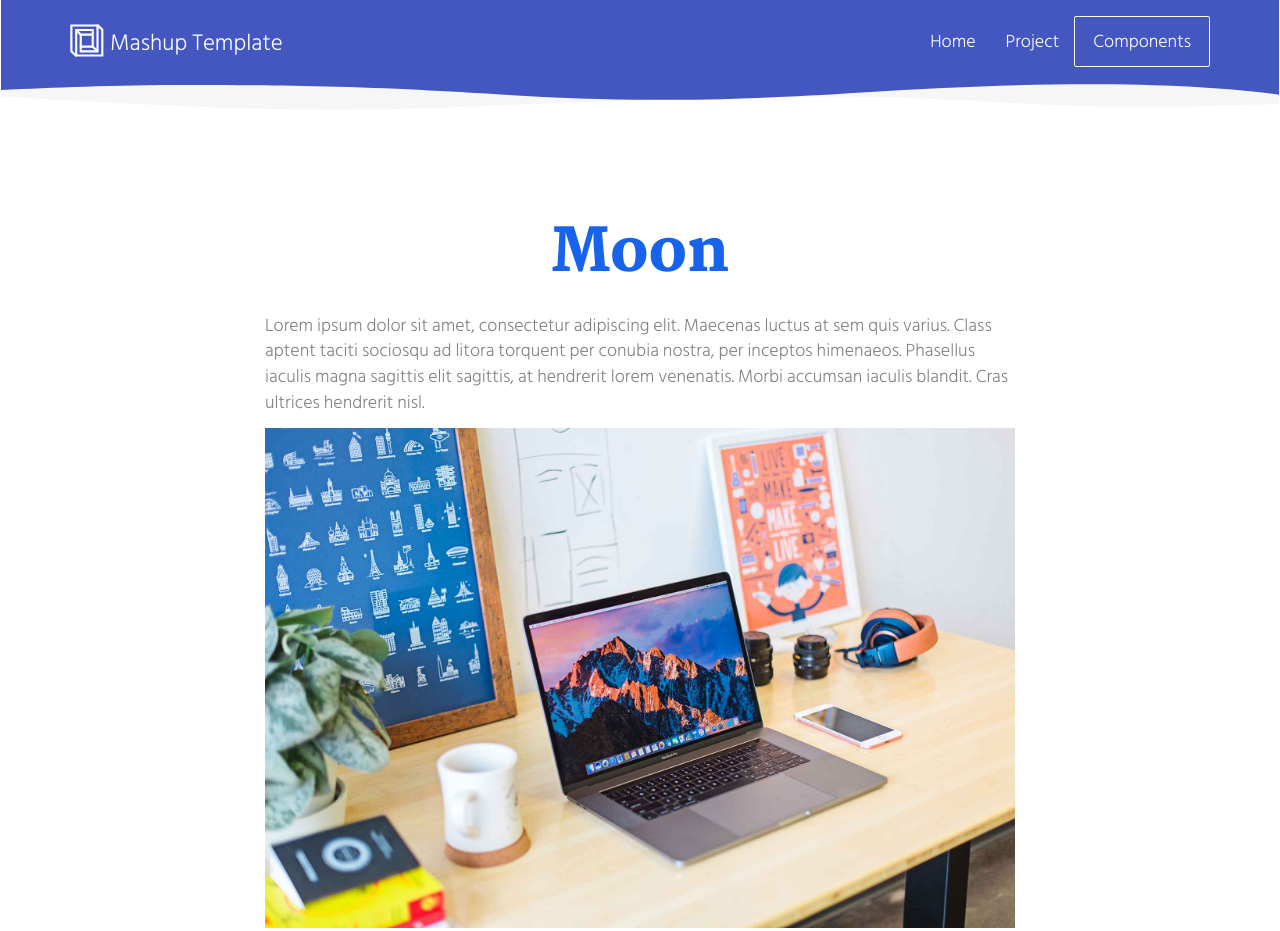
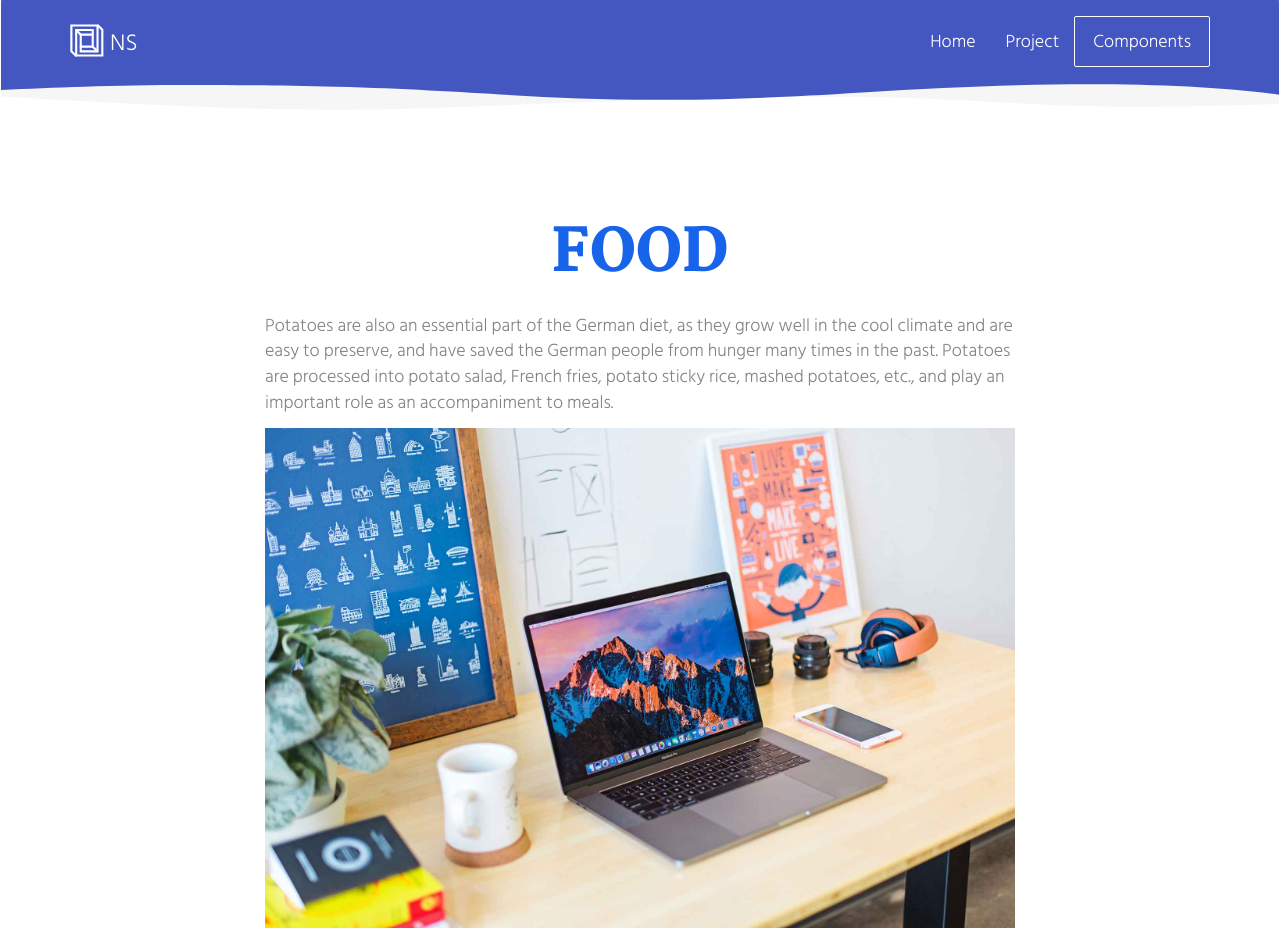
Before and after one commit to nutsseaweed/web, a plain HTML site: page project.html in a window 1280 px wide. Shown: the top 931 px of the page. Drawn offline with Linux system fonts and the light colour scheme.

Commit message:
Update project.html

```diff
--- a/project.html
+++ b/project.html
@@ -36,7 +36,7 @@
         </button>
         <a class="navbar-brand" href="./index.html" title="">
           <img src="./assets/images/mashup-icon.svg" class="navbar-logo-img" alt="">
-          Mashup Template
+          NS
         </a>
       </div>
 
@@ -60,9 +60,9 @@
     <div class="container">
       <div class="row">
         <div class="col-xs-12 col-md-8 col-md-offset-2">
-          <h1 class="text-center">Moon</h1>
-          <p>Lorem ipsum dolor sit amet, consectetur adipiscing elit. Maecenas luctus at sem quis varius.
-          Class aptent taciti sociosqu ad litora torquent per conubia nostra, per inceptos himenaeos. Phasellus iaculis magna sagittis elit sagittis, at hendrerit lorem venenatis. Morbi accumsan iaculis blandit. Cras ultrices hendrerit nisl.</p>
+          <h1 class="text-center">FOOD</h1>
+          <p>
+         Potatoes are also an essential part of the German diet, as they grow well in the cool climate and are easy to preserve, and have saved the German people from hunger many times in the past. Potatoes are processed into potato salad, French fries, potato sticky rice, mashed potatoes, etc., and play an important role as an accompaniment to meals.
 
           <div class="section-container-spacer">
             <img src="./assets/images/img-06.jpg" alt="" class="img-responsive reveal-content" data-action="zoom">
```
